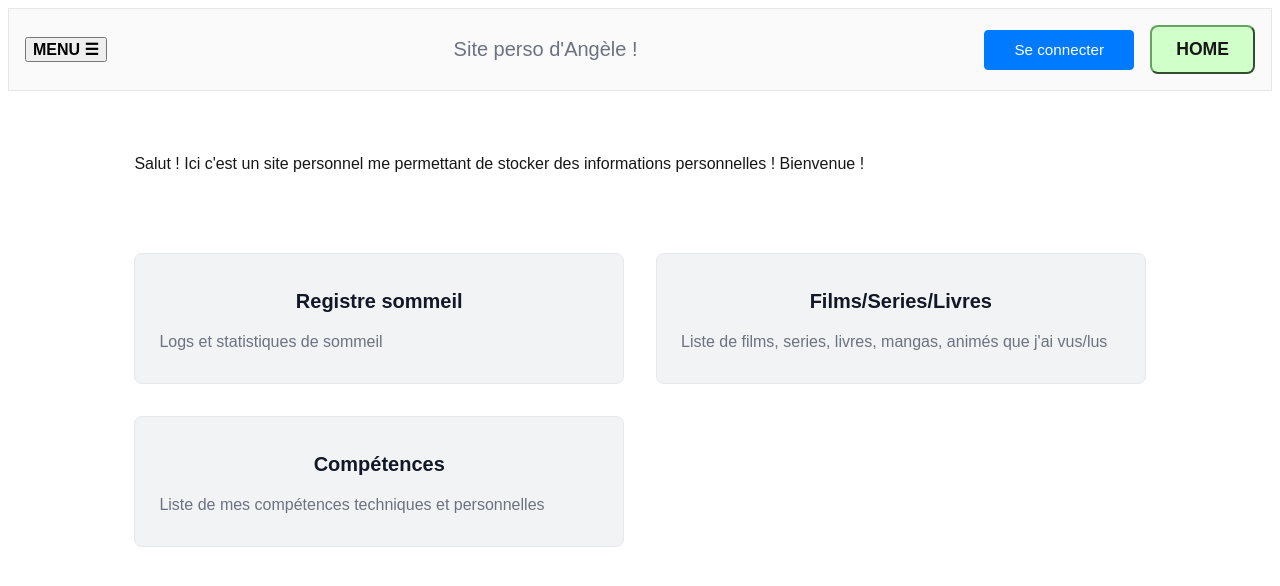
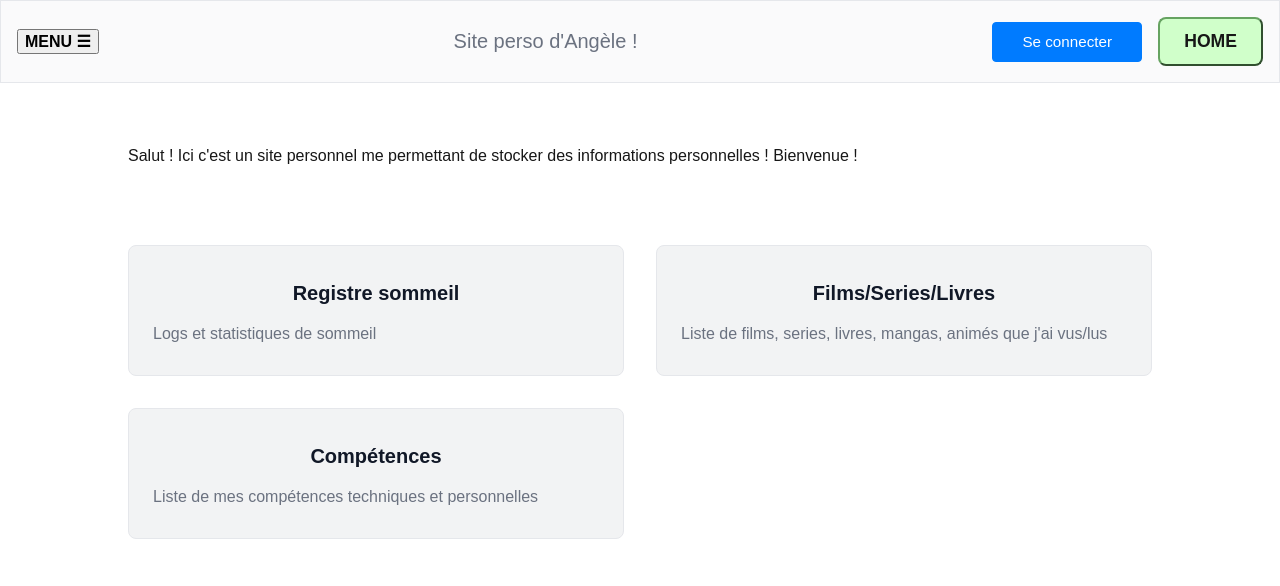
Before and after one commit to angele-d/Personal-Website, a Next.js app: page / in a window 1280 px wide. Shown: the top 586 px of the page. Built offline with nearby package versions, Linux system fonts and the light colour scheme; no server answers.

Commit message:
feat #10: Reset default margins and paddings in the page

```diff
--- a/app/globals.scss
+++ b/app/globals.scss
@@ -16,6 +16,11 @@
   }
 }
 
+html, body { // Reset default margins and paddings
+  margin: 0;
+  padding: 0;
+}
+
 body {
   background: var(--background);
   color: var(--foreground);
```
